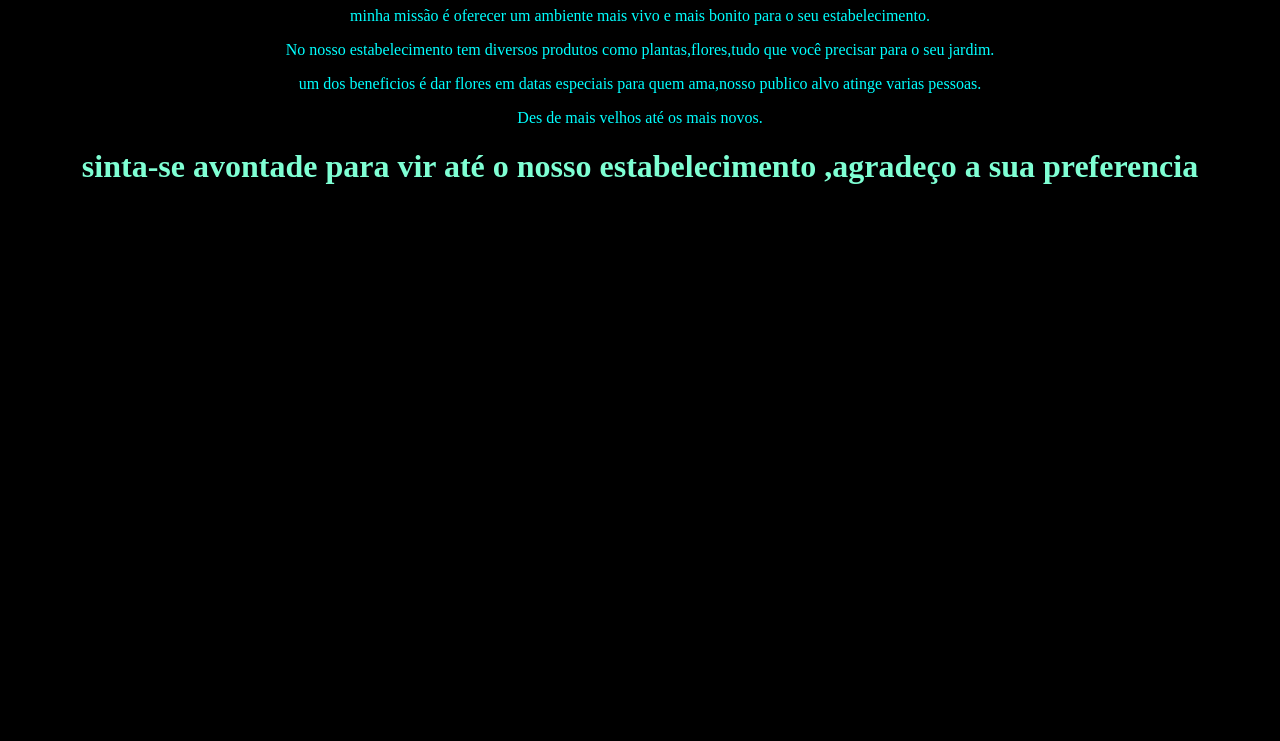
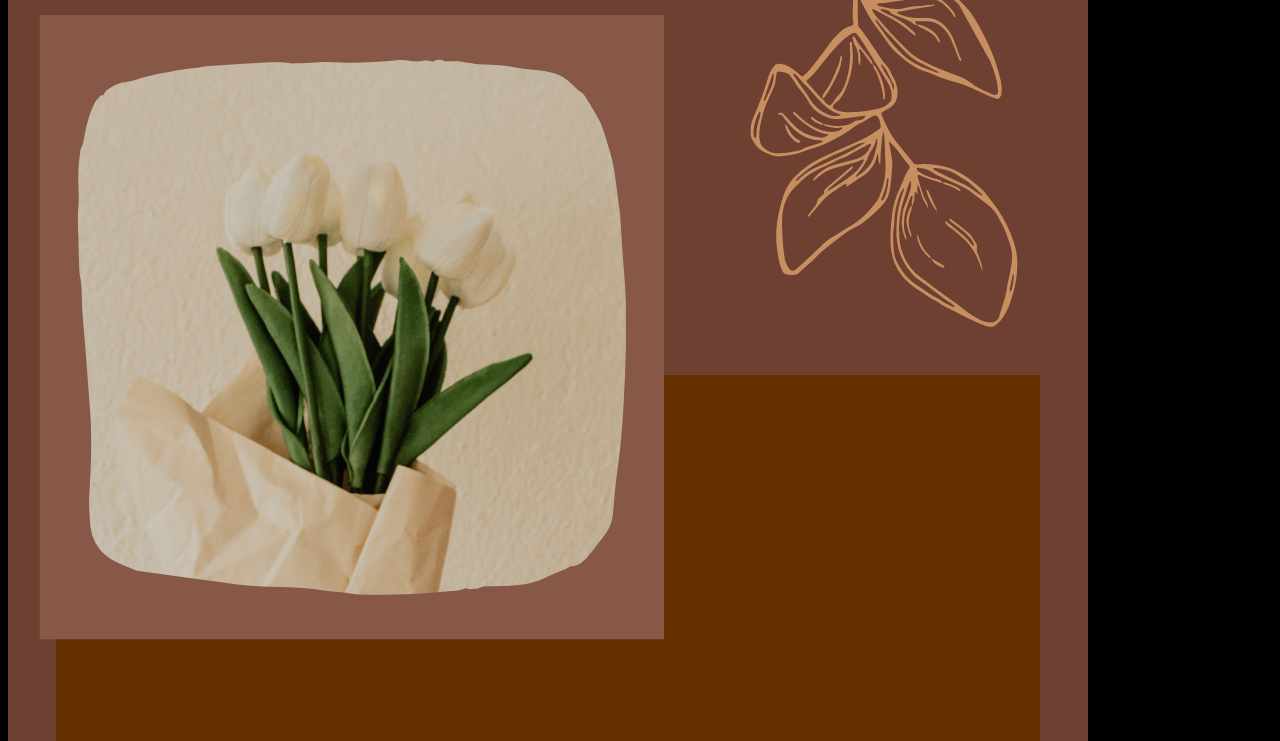
Before and after one commit to momolar/trabalhofinal, a plain HTML site: page index.html in a window 1280 px wide. Shown: the part 101-842 px from the top of the page. Before the commit the page ends 800 px from the top, so only its background shows below. Drawn offline with Linux system fonts and the light colour scheme.

Commit message:
index.html

```diff
--- a/index.html
+++ b/index.html
@@ -6,7 +6,7 @@
     <link rel="stylesheet" href="style.css">
   </head>
   <body>
-    <img src="imagens.jpg1">
+    <img src="Sua História Isso ou Aquilo Delicado Marrom.png">
     <h1>casa bela </h1>
     <p>minha missão é oferecer um ambiente mais vivo e mais bonito para o seu estabelecimento.</p>
     <p>No nosso estabelecimento tem diversos produtos como plantas,flores,tudo que você precisar para o seu jardim.</p>
```
